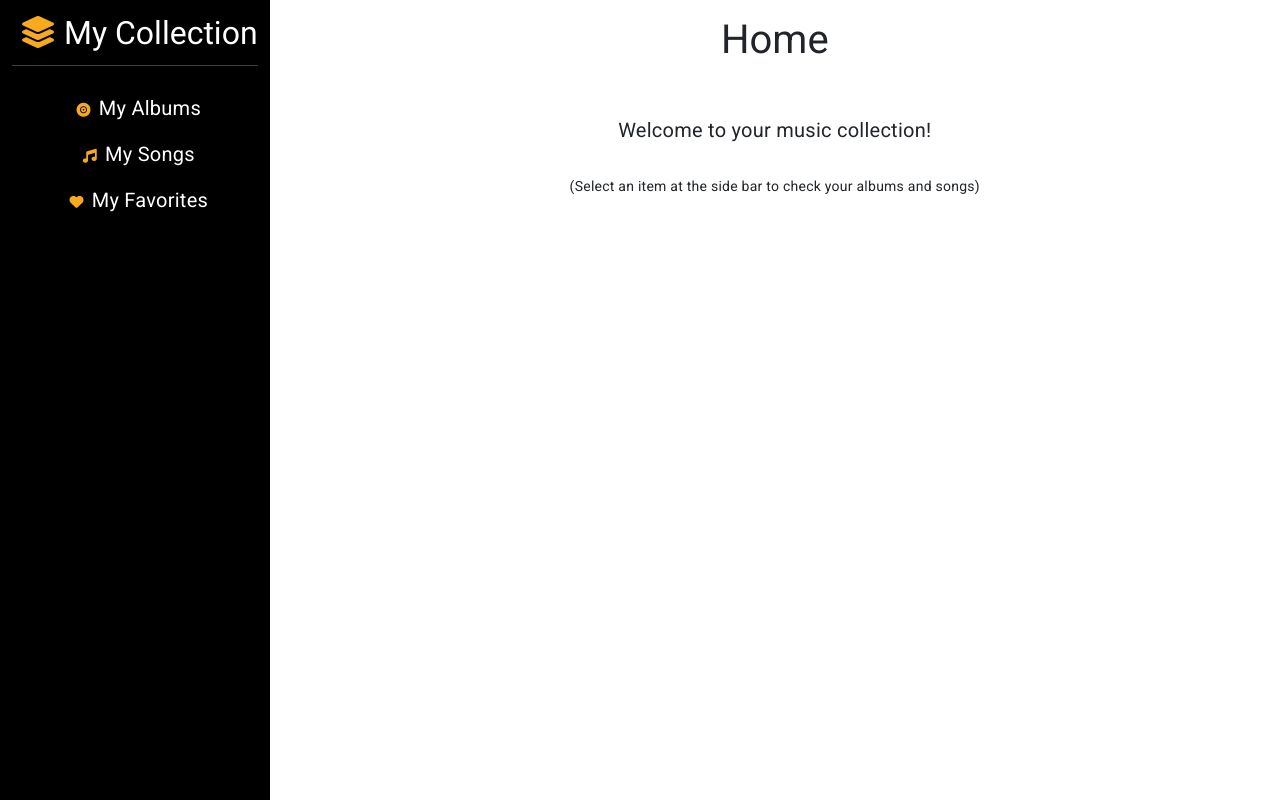
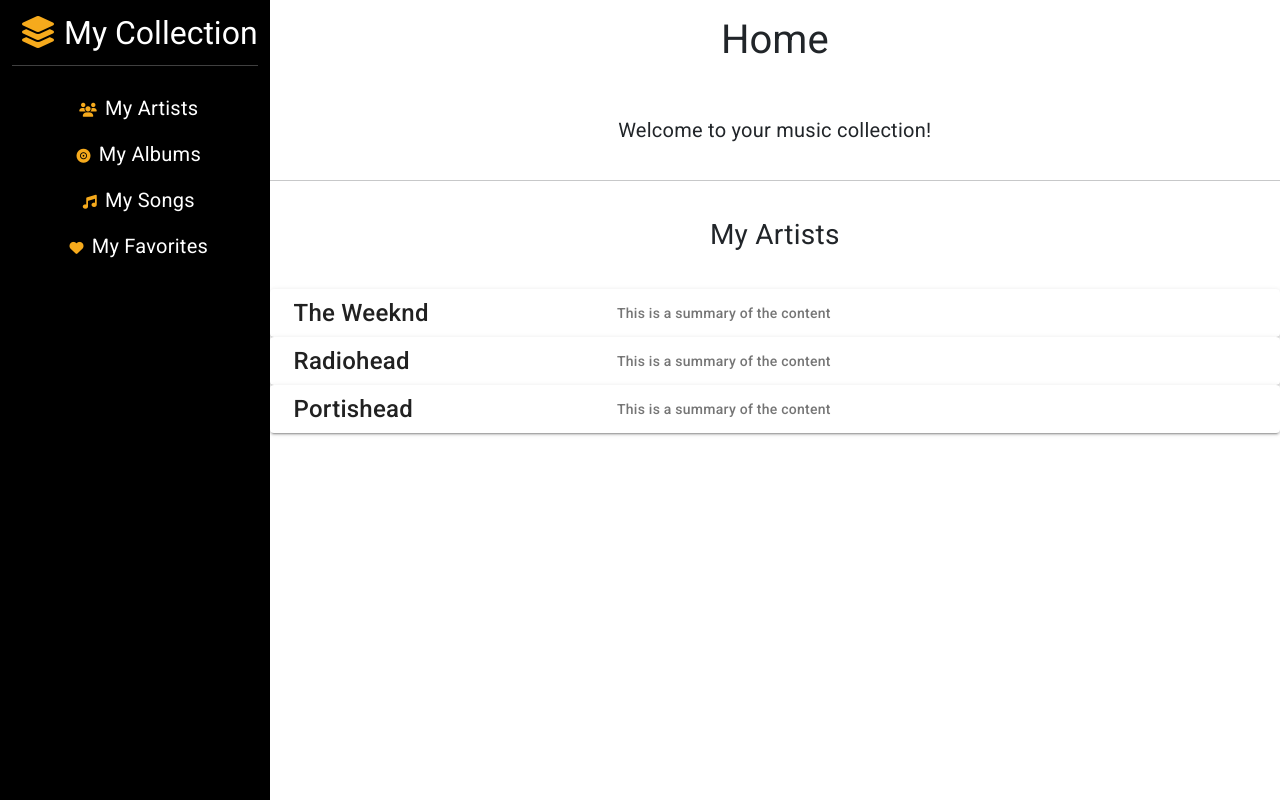
Before and after one commit to frederico-escudeiro/music-collection, an Angular app: page / in a window 1280 px wide. Built offline with nearby package versions, Linux system fonts and the light colour scheme.

Commit message:
Added Artists in Home page

```diff
--- a/src/app/app.module.ts
+++ b/src/app/app.module.ts
@@ -12,7 +12,9 @@ import { SongsModule } from './songs/songs.module';
 import { BrowserAnimationsModule } from '@angular/platform-browser/animations';
 import { MatSnackBar } from '@angular/material/snack-bar';
 import { MatTooltip, MatTooltipModule } from '@angular/material/tooltip';
+import { MatExpansionModule } from '@angular/material/expansion';
 import { FavoritesComponent } from './favorites/favorites.component';
+import { MatButtonModule } from '@angular/material/button';
 
 @NgModule({
   declarations: [
@@ -30,7 +32,9 @@ import { FavoritesComponent } from './favorites/favorites.component';
     AlbumsModule,
     SongsModule,
     BrowserAnimationsModule,
-    MatTooltipModule
+    MatTooltipModule,
+    MatExpansionModule,
+    MatButtonModule
   ],
   bootstrap: [AppComponent]
 })
--- a/src/app/home/home.component.html
+++ b/src/app/home/home.component.html
@@ -1,3 +1,22 @@
 <h1 class="fs-1 text-center py-4">Home</h1>
 <p class="fs-5 text-center py-4">Welcome to your music collection!</p>
-<p class="text-center">(Select an item at the side bar to check your albums and songs)</p>
+<hr>
+<h3 class="fs-3 text-center py-4">My Artists</h3>
+<mat-accordion *ngFor="let artist of artists">
+    <mat-expansion-panel hideToggle>
+        <mat-expansion-panel-header>
+            <mat-panel-title class="fs-4">
+                {{ artist.name }}
+            </mat-panel-title>
+            <mat-panel-description>
+                This is a summary of the content
+            </mat-panel-description>
+
+        </mat-expansion-panel-header>
+        <div class="d-flex">
+            <h3 class="text-strong">Albums</h3>
+            <p *ngFor="let album of artist.albums">{{ album.title }}</p>
+            <button mat-button matTooltip="Add new Album"><i class="fa-solid fa-user-plus"></i></button>
+        </div>
+    </mat-expansion-panel>
+</mat-accordion>
--- a/src/app/home/home.component.scss
+++ b/src/app/home/home.component.scss
@@ -0,0 +1,3 @@
+mat-expansion-panel:hover{
+    background-color: #f6aa1c;
+}
--- a/src/app/home/home.component.ts
+++ b/src/app/home/home.component.ts
@@ -1,4 +1,6 @@
 import { Component } from '@angular/core';
+import { Artist } from 'src/shared/types.interface';
+import { HttpService } from '../http/http.service';
 
 @Component({
   selector: 'app-home',
@@ -6,5 +8,10 @@ import { Component } from '@angular/core';
   styleUrls: ['./home.component.scss']
 })
 export class HomeComponent {
+  artists: Artist[];
+
+  constructor(private httpService: HttpService) {
+    this.artists = this.httpService.getArtistsData();
+  }
 
 }
--- a/src/app/http/http.service.ts
+++ b/src/app/http/http.service.ts
@@ -11,6 +11,10 @@ let collectionArray: Artist[] = jsonData;
   providedIn: 'root'
 })
 export class HttpService {
+
+  getArtistsData() {
+    return collectionArray;
+  }
 
   getAlbumsData() {
     var artistAlbums: {
--- a/src/app/side-bar/side-bar.component.html
+++ b/src/app/side-bar/side-bar.component.html
@@ -7,6 +7,11 @@
   </div>
   <hr class="m-0 text-white">
   <ul class="list-unstyled px-2 py-3">
+    <li (click)="onLoadArtists()" class="m-2 py-2 text-center" (mouseover)="tooltipArtists.show()" matTooltipPosition="right"
+    matTooltip="My Albums" #tooltipArtists="matTooltip" [matTooltipDisabled]="isTooltipEnabled">
+    <i class="fa-solid fa-users px-2"></i>
+    <a class="fs-5 text-decoration-none text-white responsive">My Artists</a>
+  </li>
     <li (click)="onLoadAlbums()" class="m-2 py-2 text-center" (mouseover)="tooltipAlbums.show()" matTooltipPosition="right"
       matTooltip="My Albums" #tooltipAlbums="matTooltip" [matTooltipDisabled]="isTooltipEnabled">
       <i class="fa-solid fa-record-vinyl px-2"></i>
--- a/src/app/side-bar/side-bar.component.ts
+++ b/src/app/side-bar/side-bar.component.ts
@@ -26,6 +26,10 @@ export class SideBarComponent {
     })
   }
 
+  onLoadArtists(){
+    this.router.navigate(['/']);
+  }
+
   onLoadAlbums() {
     this.router.navigate(['/' + GlobalConstants.MY_ALBUMS_STRING]);
   }
@@ -38,4 +42,6 @@ export class SideBarComponent {
     this.router.navigate(['/' + GlobalConstants.MY_FAVORITES_STRING]);
   }
 
+
+
 }
```
